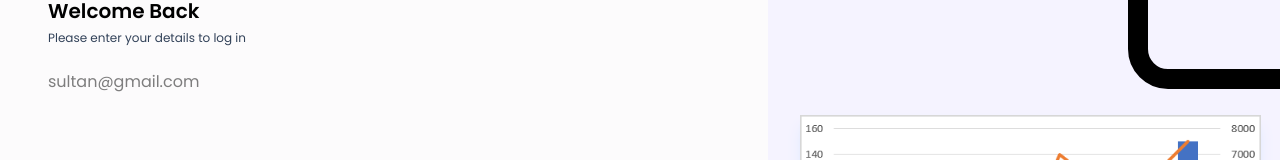
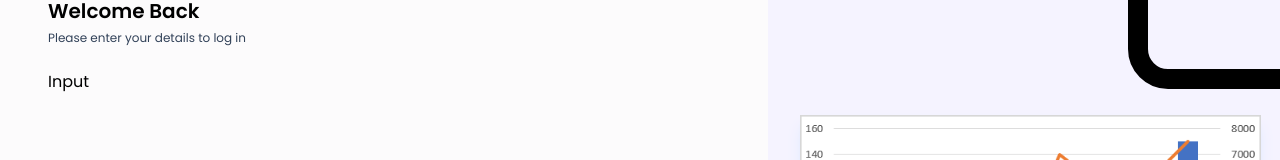
Before and after one commit to sultan1coder/Expense-_Tracker, a React (Vite) app in the folder frontend/: page /login in a window 1280 px wide. Shown: the part 375-535 px from the top of the page. Built offline with nearby package versions, Linux system fonts and the light colour scheme.

Commit message:
Initialized

```diff
--- a/frontend/src/pages/auth/Login.jsx
+++ b/frontend/src/pages/auth/Login.jsx
@@ -1,6 +1,7 @@
 import React, {useState} from 'react'
 import AuthLayout from '../../components/layouts/AuthLayout'
 import {useNavigate} from "react-router-dom"
+import Input from '../../components/inputs/input';
 
 const Login = () => {
 
@@ -21,7 +22,7 @@ const handleLogin = async (e) => {}
     </p>
 
     <form onSubmit={handleLogin}>
-    <input
+    <Input
     value={email}
     onChange={({target}) => setEmail(target.value)}
     label="Email Address"
```
